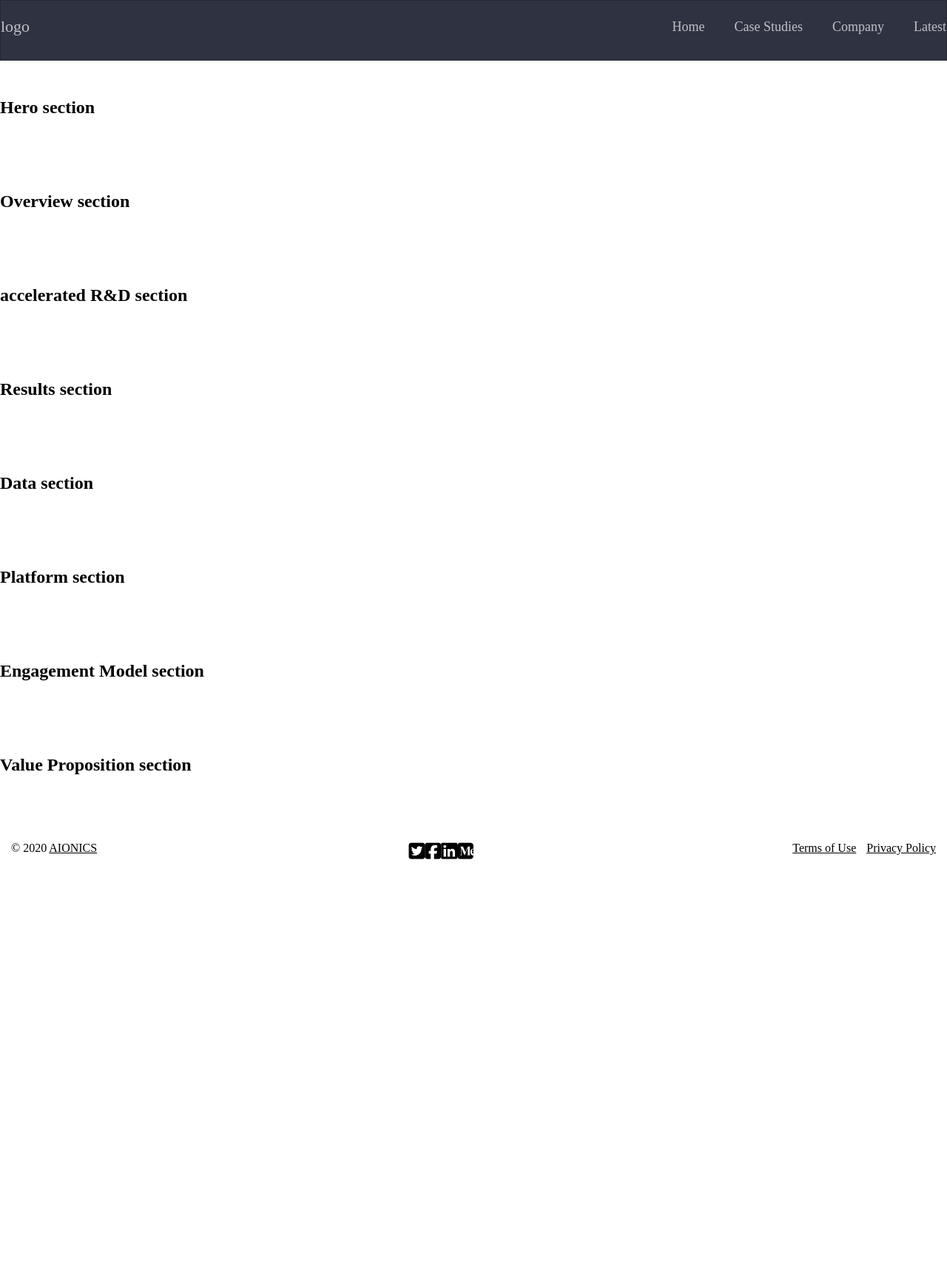
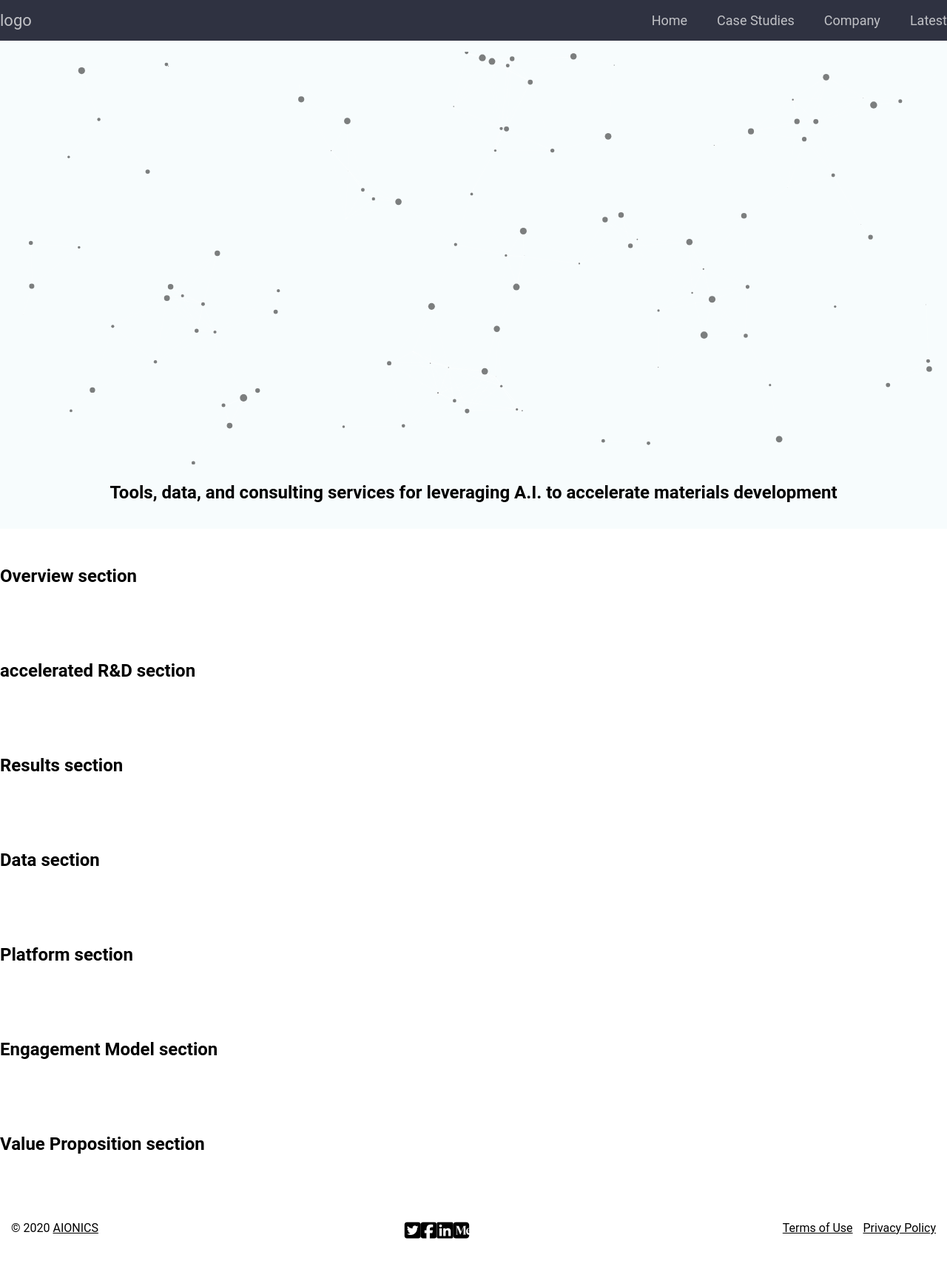
Before and after one commit to gastonche/aionics.org, a Jekyll site: the page built from index.html, in a window 1280 px wide. Shown: the whole page at 74% size. Built offline with Jekyll 4.4.1, drawn with Linux system fonts in a browser that asks for light colours; nearby versions of some CDN libraries; library files that are not in the unit come from our copies; before the commit the page ends 1203 px from its top, so only the background shows below that; some of the changed lines change nothing that is shown.

Commit message:
feat: Hero-section boiler plate

```diff
--- a/_includes/hero.html
+++ b/_includes/hero.html
@@ -1,5 +1,8 @@
 <section id="hero">
+    <div id="particles"></div>
     <div class="container">
-        <h1>Hero section</h1>
+        <div class="hero-content">
+            <h1 class="hero-cta">Tools, data, and consulting services for leveraging A.I. to accelerate materials development</h1>
+        </div>
     </div>
 </section>
--- a/_layouts/default.html
+++ b/_layouts/default.html
@@ -43,6 +43,8 @@
     <!-- Optional JavaScript -->
     <!-- jQuery first, then Popper.js, then Bootstrap JS -->
     <script src="{{site.baseurl}}/assets/js/vendor/jquery-1.12.4.min.js"></script>
+    <script src="{{site.baseurl}}/assets/js/particles.min.js"></script>
+    <script src="{{site.baseurl}}/assets/js/hero-particles.js"></script>
     <script src="{{site.baseurl}}/assets/js/main.js"></script>
 </body>
 
--- /dev/null
+++ b/assets/css/hero.css
@@ -0,0 +1,23 @@
+#hero {
+    /* background-image: linear-gradient(180deg, rgba(249, 249, 249, 0.9), rgba(25, 86, 183, 0.5)), url(../img/data_bg.png); */
+    background-color: rgba(2, 156, 191, 0.03);
+    background-size: cover;
+    background-repeat: no-repeat;
+    background-position: center bottom;
+    padding: 15px;
+}
+
+.hero-content {
+    display: flex;
+    flex-direction: column;
+}
+
+.hero-cta {
+    margin-top: auto;
+    text-align: center;
+    padding: 20px;
+}
+.particles-js-canvas-el {
+	max-height: 62vh;
+	object-fit: cover;
+}
--- a/assets/css/main.css
+++ b/assets/css/main.css
@@ -1,6 +1,19 @@
 @import './navbar.css';
 @import './footer.css';
+@import './hero.css';
 
+:root {
+    --aionics-blue: ;
+    --aionics-gray: #e4e4e4
+    --aionics-light-gray:#f3f3f3 ;
+
+}
+html {
+    font-size: 100%;
+    -webkit-text-size-adjust: 100%;
+    -ms-text-size-adjust: 100%;
+    font-family: Roboto, sans-serif;
+}
 * {
     box-sizing: border-box;
     padding: 0;
--- a/assets/css/navbar.css
+++ b/assets/css/navbar.css
@@ -1,8 +1,6 @@
 #header {
     font-size: 18px;
     background:#2f3241;
-    border: 1px solid rgba(0, 0, 0, 0.2);
-    padding-bottom: 10px;
   }
 
   .main-nav {
@@ -49,7 +47,7 @@
       display: flex;
       justify-content: space-between;
       padding-bottom: 0;
-      height: 70px;
+      height: 55px;
       align-items: center;
     }
 
--- /dev/null
+++ b/assets/js/hero-particles.js
@@ -0,0 +1,133 @@
+/* -----------------------------------------------
+/* How to use? : Check the GitHub README
+/* ----------------------------------------------- */
+
+/* To load a config file (particles.json) you need to host this demo (MAMP/WAMP/local)... */
+/*
+particlesJS.load('particles-js', 'particles.json', function() {
+  console.log('particles.js loaded - callback');
+});
+*/
+
+/* Otherwise just put the config content (json): */
+
+particlesJS('particles',
+
+  {
+    "particles": {
+      "number": {
+        "value": 80,
+        "density": {
+          "enable": true,
+          "value_area": 500
+        }
+      },
+      "color": {
+        "value": "#000"
+      },
+      "shape": {
+        "type": "circle",
+        "stroke": {
+          "width": 0,
+          "color": "#000000"
+        },
+        "polygon": {
+          "nb_sides": 5
+        },
+        "image": {
+          "src": "img/github.svg",
+          "width": 100,
+          "height": 100
+        }
+      },
+      "opacity": {
+        "value": 0.5,
+        "random": false,
+        "anim": {
+          "enable": false,
+          "speed": 1,
+          "opacity_min": 0.1,
+          "sync": false
+        }
+      },
+      "size": {
+        "value": 5,
+        "random": true,
+        "anim": {
+          "enable": false,
+          "speed": 40,
+          "size_min": 0.1,
+          "sync": false
+        }
+      },
+      "line_linked": {
+        "enable": true,
+        "distance": 150,
+        "color": "#ffffff",
+        "opacity": 0.4,
+        "width": 1
+      },
+      "move": {
+        "enable": true,
+        "speed": 6,
+        "direction": "none",
+        "random": false,
+        "straight": false,
+        "out_mode": "out",
+        "attract": {
+          "enable": false,
+          "rotateX": 600,
+          "rotateY": 1200
+        }
+      }
+    },
+    "interactivity": {
+      "detect_on": "canvas",
+      "events": {
+        "onhover": {
+          "enable": true,
+          "mode": "repulse"
+        },
+        "onclick": {
+          "enable": true,
+          "mode": "push"
+        },
+        "resize": true
+      },
+      "modes": {
+        "grab": {
+          "distance": 400,
+          "line_linked": {
+            "opacity": 1
+          }
+        },
+        "bubble": {
+          "distance": 400,
+          "size": 40,
+          "duration": 2,
+          "opacity": 8,
+          "speed": 3
+        },
+        "repulse": {
+          "distance": 200
+        },
+        "push": {
+          "particles_nb": 4
+        },
+        "remove": {
+          "particles_nb": 2
+        }
+      }
+    },
+    "retina_detect": true,
+    "config_demo": {
+      "hide_card": false,
+      "background_color": "#b61924",
+      "background_image": "",
+      "background_position": "50% 50%",
+      "background_repeat": "no-repeat",
+      "background_size": "cover"
+    }
+  }
+
+);
```
Also changed, not shown: assets/package.json (added, +28 -0 lines), assets/img/aionics_bg.jpeg (added), assets/img/data_bg.png (added), assets/img/hero_bg.jpg (added), assets/js/particles.min.js (added).
